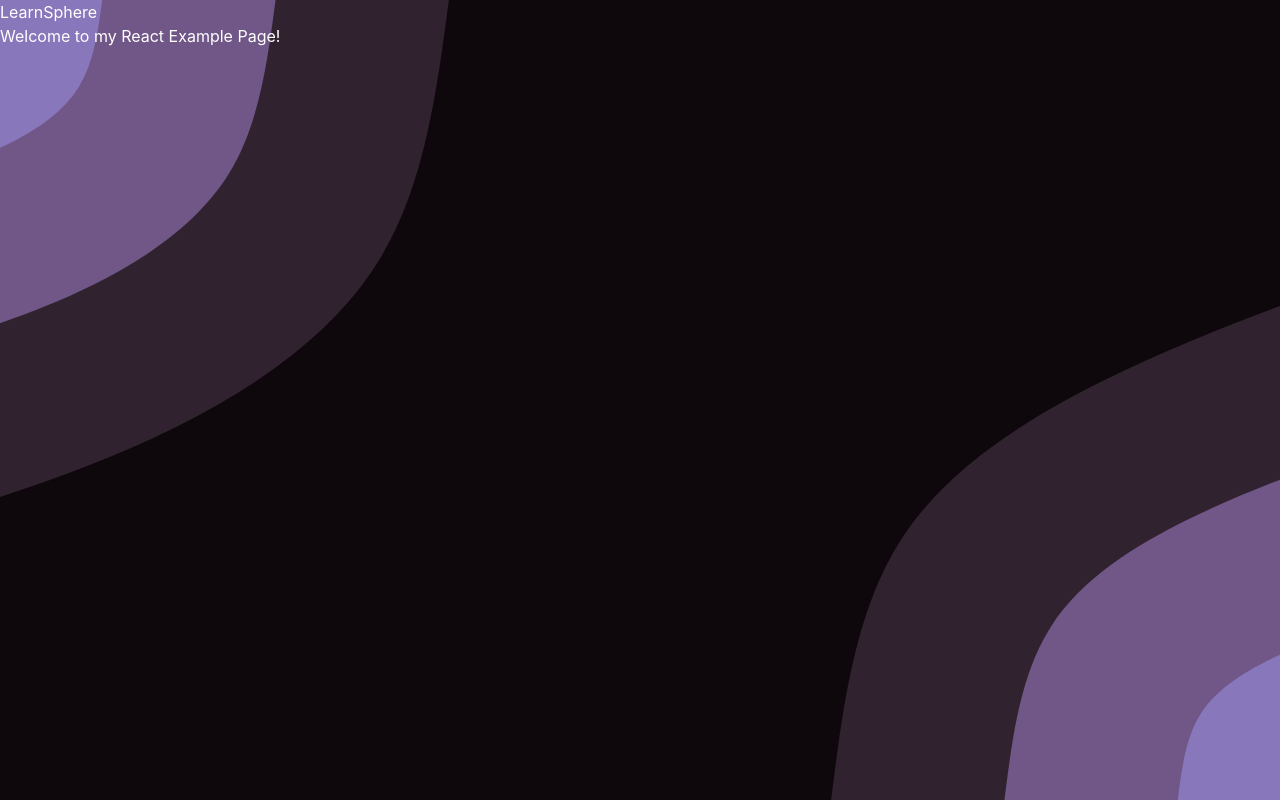
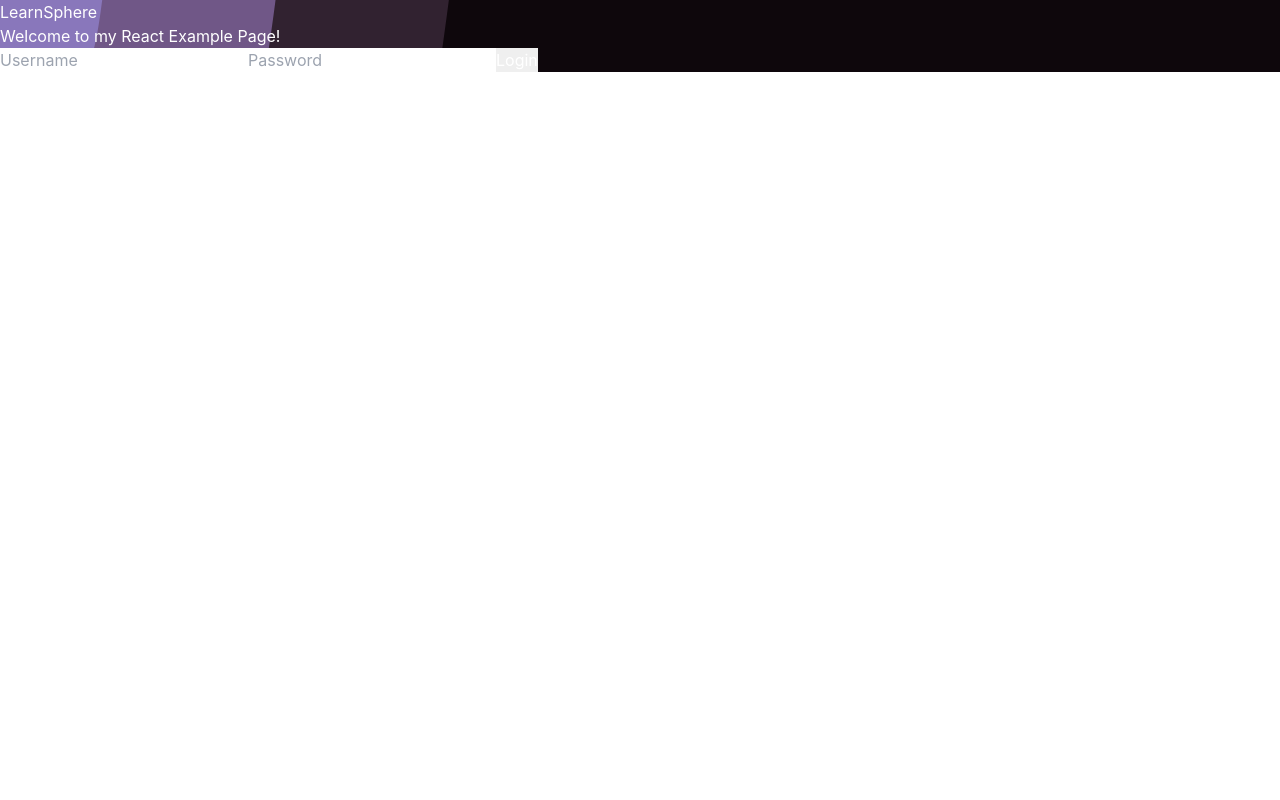
Before and after one commit to arcedo/LearnSphere, a React (Create React App) app in the folder client/: page / in a window 1280 px wide. Built offline with nearby package versions, Linux system fonts and the light colour scheme.

Commit message:
login changes

```diff
--- a/client/src/login.css
+++ b/client/src/login.css
@@ -1,4 +1,4 @@
- body{
+#main{
     background: url(media/loginbg.svg) no-repeat center center fixed;
     background-size: cover;
     color: white;
--- a/client/src/login.js
+++ b/client/src/login.js
@@ -10,6 +10,7 @@ const Login = () => {
 
   // Return the JSX to be rendered
   return (
+    <section id="main" className="flex h-full w-full">
       <div>
         {/* Render the page title */}
         <h1>{pageTitle}</h1>
@@ -19,9 +20,12 @@ const Login = () => {
 
         {/* You can add more components or elements here */}
         <form action="/login" method="post">
-
+          <input type="text" name="username" placeholder="Username" />
+          <input type="password" name="password" placeholder="Password" />
+          <input type="submit" value="Login" />
         </form>
       </div>
+    </section>
   );
 };
 
```
Lines whose indentation alone changed are shown as unchanged.
